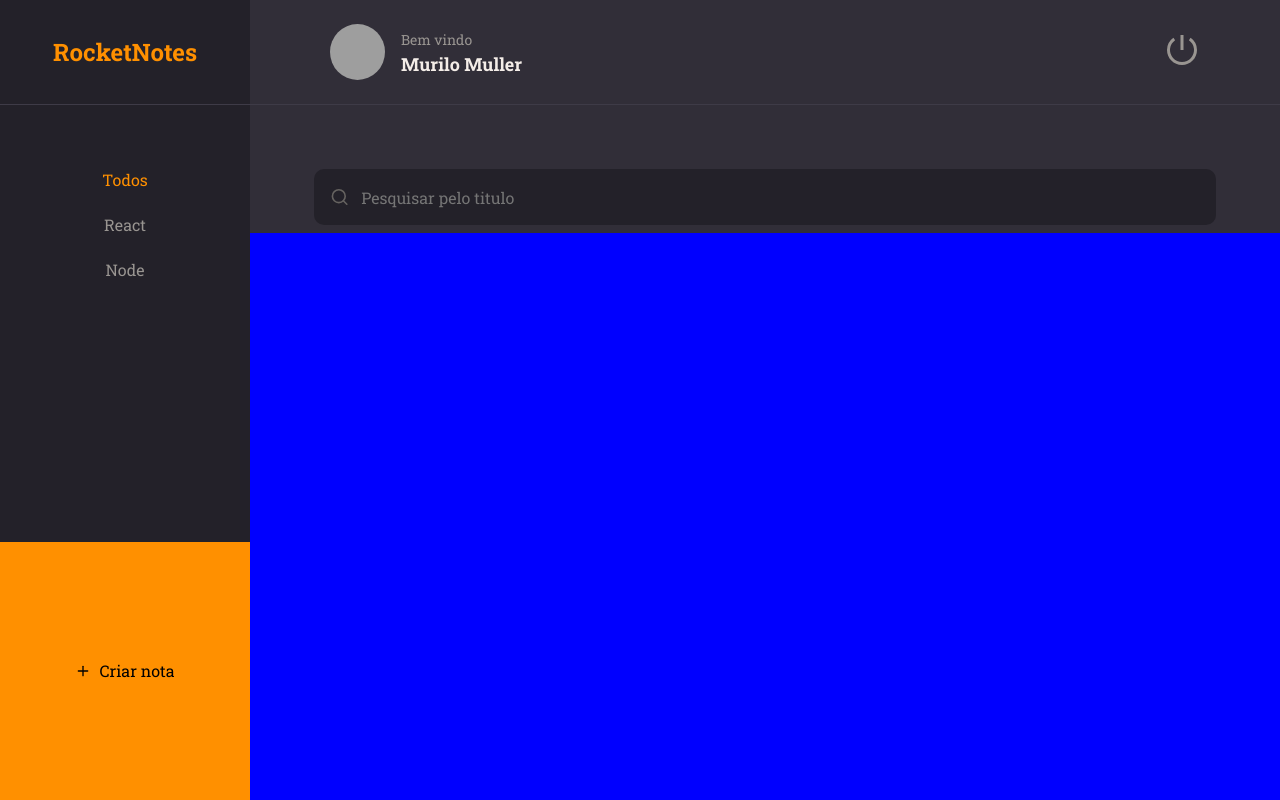
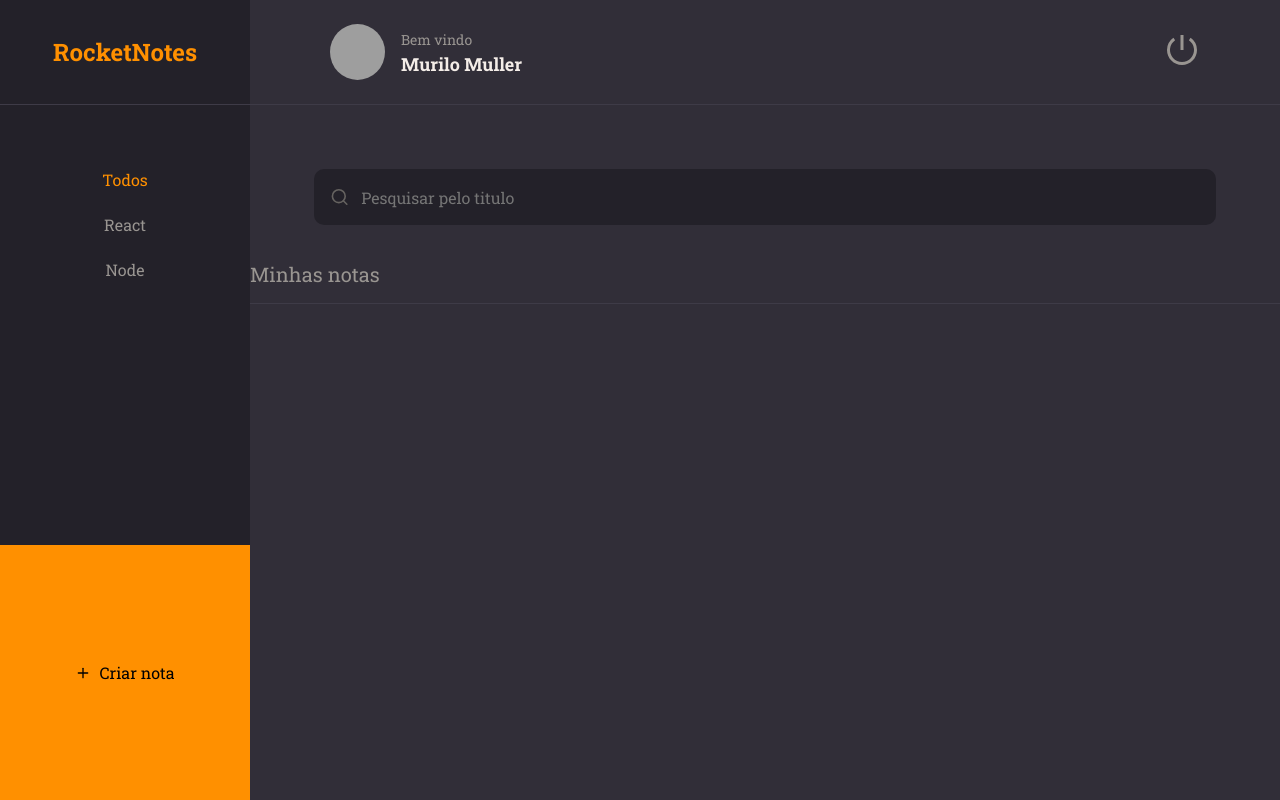
Before and after one commit to MullerHub/Rocketseat-Explorer, a React (Vite) app in the folder Stage0901/RocketNotes/: page / in a window 1280 px wide. Built offline with nearby package versions, Linux system fonts and the light colour scheme; grey boxes are pictures that could not be loaded.

Commit message:
Home ajusts

```diff
--- a/Stage0901/RocketNotes/src/pages/Home/index.jsx
+++ b/Stage0901/RocketNotes/src/pages/Home/index.jsx
@@ -3,6 +3,8 @@ import { Container, Brand, Menu, Search, Content, NewNote } from './styles'
 
 import { Header } from '../../components/Header'
 import { Input } from '../../components/Input'
+import { Section } from '../../components/Section'
+import { Note } from '../../components/Note'
 import { ButtonText } from '../../components/ButtonText'
 
 export function Home() {
@@ -29,7 +31,9 @@ export function Home() {
         <Input placeholder="Pesquisar pelo titulo" icon={FiSearch} />
       </Search>
 
-      <Content></Content>
+      <Content>
+        <Section title="Minhas notas"></Section>
+      </Content>
 
       <NewNote>
         <FiPlus />
--- a/Stage0901/RocketNotes/src/pages/Home/styles.js
+++ b/Stage0901/RocketNotes/src/pages/Home/styles.js
@@ -51,7 +51,6 @@ export const Search = styled.ul`
 
 export const Content = styled.div`
   grid-area: content;
-  background: blue;
 `
 
 export const NewNote = styled.button`
```
